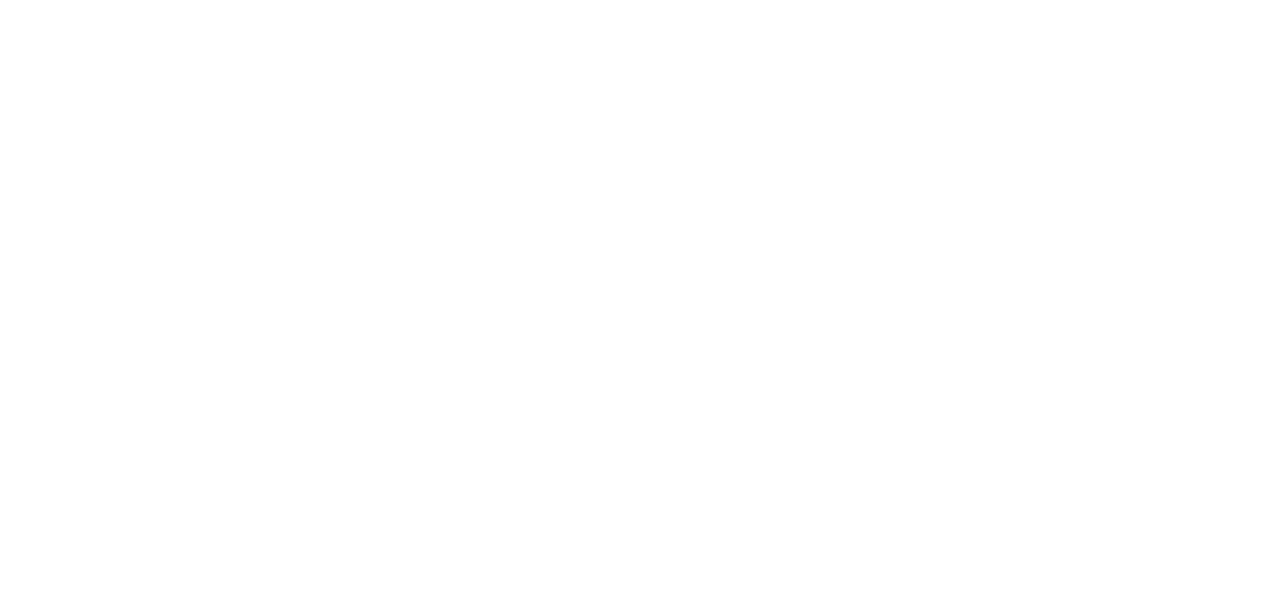
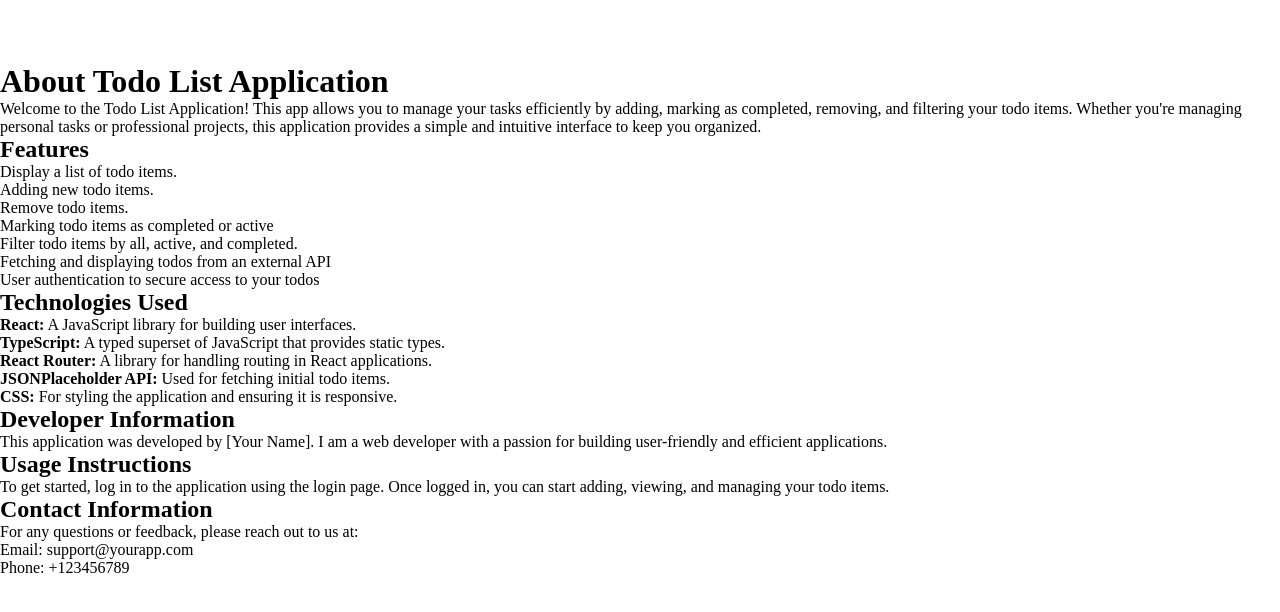
Before and after one commit to godwinopara/Todo-WajeSmart, a React (Vite) app: page /about in a window 1280 px wide. Before the commit this address had no page. Shown: the top 612 px of the page. Built offline with nearby package versions, Linux system fonts and the light colour scheme.

Commit message:
Implement routing for different views

```diff
--- a/src/App.tsx
+++ b/src/App.tsx
@@ -4,6 +4,7 @@ import Home from "./pages/Home";
 import Login from "./pages/Login";
 import ProtectedRoute from "./components/ProtectedRoutes";
 import Todo from "./pages/Todo";
+import About from "./pages/About";
 
 function App() {
   return (
@@ -12,6 +13,7 @@ function App() {
         <Routes>
           <Route path="/" element={<Home />} />
           <Route path="/login" element={<Login />} />
+          <Route path="/about" element={<About />} />
           <Route
             path="/todos"
             element={
--- /dev/null
+++ b/src/pages/About.tsx
@@ -0,0 +1,65 @@
+function About() {
+  return (
+    <div className="about-container">
+      <h1>About Todo List Application</h1>
+      <p>
+        Welcome to the Todo List Application! This app allows you to manage your tasks efficiently by adding, marking as
+        completed, removing, and filtering your todo items. Whether you're managing personal tasks or professional
+        projects, this application provides a simple and intuitive interface to keep you organized.
+      </p>
+
+      <h2>Features</h2>
+      <ul>
+        <li>Display a list of todo items.</li>
+        <li>Adding new todo items.</li>
+        <li>Remove todo items.</li>
+        <li>Marking todo items as completed or active</li>
+        <li>Filter todo items by all, active, and completed.</li>
+        <li>Fetching and displaying todos from an external API</li>
+        <li>User authentication to secure access to your todos</li>
+      </ul>
+
+      <h2>Technologies Used</h2>
+      <ul>
+        <li>
+          <strong>React:</strong> A JavaScript library for building user interfaces.
+        </li>
+        <li>
+          <strong>TypeScript:</strong> A typed superset of JavaScript that provides static types.
+        </li>
+        <li>
+          <strong>React Router:</strong> A library for handling routing in React applications.
+        </li>
+        <li>
+          <strong>JSONPlaceholder API:</strong> Used for fetching initial todo items.
+        </li>
+        <li>
+          <strong>CSS:</strong> For styling the application and ensuring it is responsive.
+        </li>
+      </ul>
+
+      <h2>Developer Information</h2>
+      <p>
+        This application was developed by [Your Name]. I am a web developer with a passion for building user-friendly
+        and efficient applications.
+      </p>
+
+      <h2>Usage Instructions</h2>
+      <p>
+        To get started, log in to the application using the login page. Once logged in, you can start adding, viewing,
+        and managing your todo items.
+      </p>
+
+      <h2>Contact Information</h2>
+      <p>
+        For any questions or feedback, please reach out to us at:
+        <ul>
+          <li>Email: support@yourapp.com</li>
+          <li>Phone: +123456789</li>
+        </ul>
+      </p>
+    </div>
+  );
+}
+
+export default About;
--- a/src/pages/Home.tsx
+++ b/src/pages/Home.tsx
@@ -1,5 +1,20 @@
 function Home() {
-  return <div>Home</div>;
+  return (
+    <div className="home-page">
+      <h1>Welcome to the Todo List Application!</h1>
+      <p>
+        Organize your tasks and stay productive with our simple and intuitive Todo List application. Manage your todos
+        efficiently by adding, completing, and filtering your tasks.
+      </p>
+      <p>
+        To get started, please <a href="/login">log in</a>
+      </p>
+      <div>
+        <a href="/todos">View Todos</a>
+        <a href="/about">Learn More</a>
+      </div>
+    </div>
+  );
 }
 
 export default Home;
```
